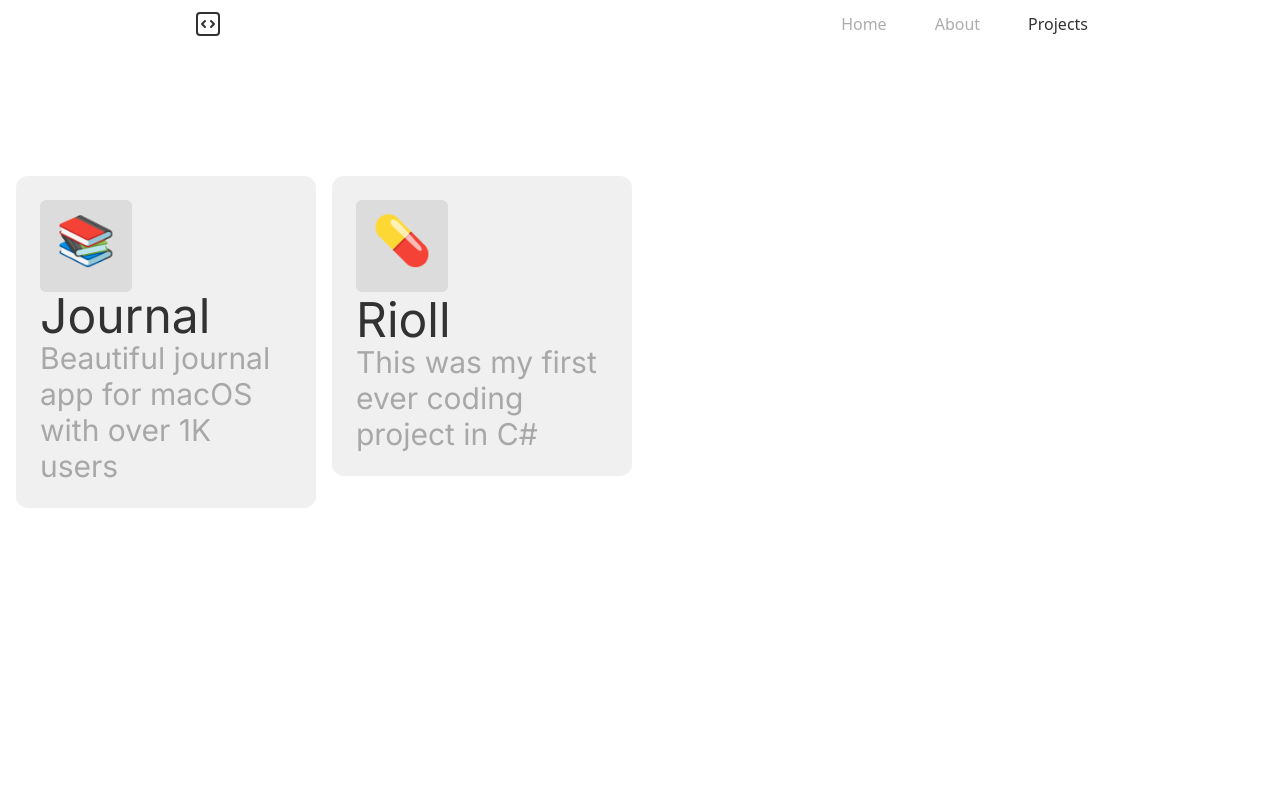
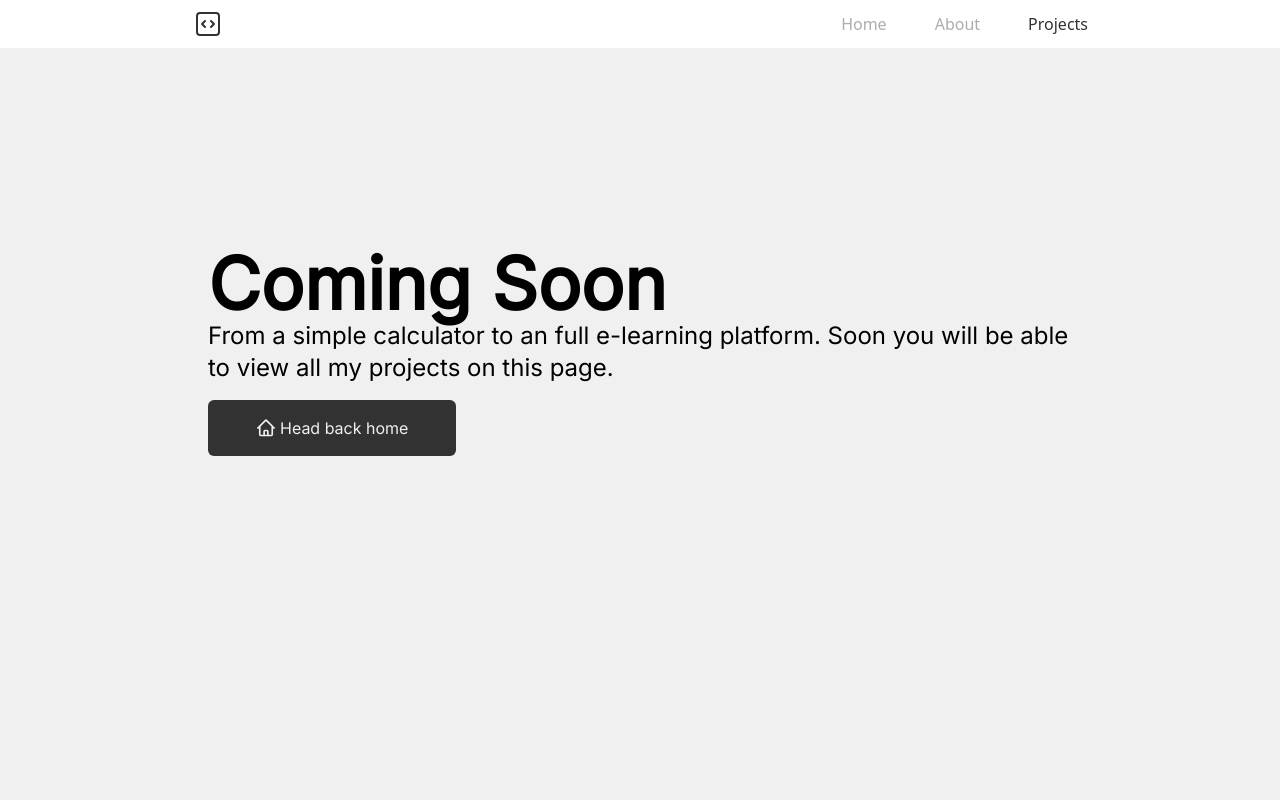
Before and after one commit to DennisCMoes/portfolio-v2, a Next.js app: page /projects in a window 1280 px wide. Shown: the top 800 px of the page. Built offline with nearby package versions, Linux system fonts and the light colour scheme.

Commit message:
Made some more small changes to the UI and reverted the projects page for now, as I'm not sure how I want to handle the project pages yet.

```diff
--- a/src/components/layout/navbar.tsx
+++ b/src/components/layout/navbar.tsx
@@ -2,7 +2,7 @@ import Link from 'next/link'
 import { useRouter } from 'next/router'
 import { useEffect, useState } from 'react'
 
-const ACTIVE_LINK = ''
+const ACTIVE_LINK = 'font-medium'
 const NOT_ACTIVE_LINK = 'text-tertiary'
 
 export default function Navbar() {
--- a/src/components/ui/elongated-image.tsx
+++ b/src/components/ui/elongated-image.tsx
@@ -39,11 +39,6 @@ export default function ElongatedImage({
           style={{ objectFit: isFullSize ? 'cover' : 'contain' }}
           fill
         />
-        {/* {!isFullSize && (
-          <div className="z-10 absolute bottom-4 right-4">
-            <p className="text-secondary-dark">CHANGE</p>
-          </div>
-        )} */}
       </div>
       {description && (
         <small className="block text-tertiary leading-tight">
--- a/src/components/ui/project-card.tsx
+++ b/src/components/ui/project-card.tsx
@@ -1,18 +1,22 @@
 import Link from 'next/link'
 import Project from '@/types/Project'
+import styles from '@/styles/project-card.module.css'
 
 type Props = {
   icon: string
   title: string
   description: string
-  slug: string
+  href: string
 }
 
-export default function ProjectCard({ icon, title, description, slug }: Props) {
+export default function ProjectCard({ icon, title, description, href }: Props) {
+  // TODO: Make sure it will always be no less and no more than 2 lines of text
   return (
     <Link
-      href={`/projects/${slug}`}
-      className="cursor-pointer bg-card-primary-light dark:bg-card-primary-dark w-full aspect-square rounded-xl p-6 inline-flex items-start justify-between flex-col md:hover:scale-105 transition-transform"
+      href={href}
+      target="_blank"
+      rel="noopener noreferrer"
+      className={`${styles.btn} group cursor-pointer bg-card-primary-light dark:bg-card-primary-dark w-full aspect-square p-6 inline-flex items-start justify-between flex-col`}
     >
       {/* TODO: Add darker color that's just darker than the card */}
       <div className="bg-card-secondary-light dark:bg-card-secondary-dark p-4 rounded-md aspect-square text-center">
@@ -22,9 +26,27 @@ export default function ProjectCard({ icon, title, description, slug }: Props) {
         <p className="text-4xl md:text-5xl text-secondary-light dark:text-secondary-dark">
           {title}
         </p>
-        <p className="text-2xl md:text-3xl text-tertiary-light dark:text-tertiary-dark">
+        <p className="-mb-8 md:group-hover:mb-0 transition-all duration-300 text-2xl md:text-3xl text-tertiary-light dark:text-tertiary-dark">
           {description}
         </p>
+        <div className="text-tertiary-light dark:text-tertiary-dark group-hover:delay-100 delay-0 duration-300 opacity-0 md:group-hover:opacity-100 transition-opacity text-lg inline-flex flex-row items-center">
+          <p>github.com</p>
+          <svg
+            aria-hidden="true"
+            fill="none"
+            stroke="currentColor"
+            strokeWidth="2"
+            viewBox="0 0 24 24"
+            xmlns="http://www.w3.org/2000/svg"
+            className="ml-1 w-4 h-4"
+          >
+            <path
+              d="M13.5 4.5L21 12m0 0l-7.5 7.5M21 12H3"
+              strokeLinecap="round"
+              strokeLinejoin="round"
+            ></path>
+          </svg>
+        </div>
       </div>
     </Link>
   )
--- a/src/data/projects.json
+++ b/src/data/projects.json
@@ -1,40 +1,14 @@
 [
   {
-    "icon": "📚",
-    "title": "Journal",
-    "description": "Beautiful journal app for macOS with over 1K users",
-    "slug": "journal",
-    "tags": ["macOS", "Swift", "AppKit", "Cocoa", "Objective-C"],
-    "banner": "https://images.unsplash.com/photo-1461749280684-dccba630e2f6?ixlib=rb-4.0.3&ixid=MnwxMjA3fDB8MHxwaG90by1wYWdlfHx8fGVufDB8fHx8&auto=format&fit=crop&w=2069&q=80",
-    "content": [
-      "Lorem ipsum dolor sit amet, consectetur adipiscing elit. Fusce aliquam elementum urna, ut egestas arcu feugiat sit amet. Vestibulum mollis ultrices consectetur. Pellentesque dignissim, lacus at posuere dapibus, massa est convallis erat, ut commodo augue risus non lacus. Praesent vel nunc ante. Donec justo quam, auctor id elementum in, rutrum sed purus. Ut eget sapien sit amet arcu posuere pretium. Sed magna nisi, viverra nec lacus et, facilisis tempus ipsum. Sed ut dolor sed est maximus cursus. Suspendisse efficitur aliquet ante, eu dapibus sapien tincidunt vitae. Nullam tristique non urna in finibus.",
-
-      "Morbi vitae sapien id massa aliquam vehicula. Donec consequat feugiat tortor vitae fringilla. Morbi quis tellus aliquet, imperdiet leo sed, consectetur est. Suspendisse eget dictum ex. Phasellus ut lobortis eros, nec consequat ligula. Sed nec nisi congue, condimentum ante eu, porta est. Sed quis purus mi. Ut eget lacus luctus metus mattis maximus eu at nisl. Donec nec arcu sed lectus fringilla venenatis. Nulla et risus mauris.",
-
-      "Pellentesque hendrerit lacus dolor. Praesent commodo posuere ornare. Nunc pellentesque massa et enim lacinia aliquet. Mauris vel ligula ex. Donec et metus sagittis, sagittis elit id, porta tellus. Nunc lorem quam, posuere non magna quis, tempus semper nulla. Suspendisse potenti. Donec pretium, nunc vel tincidunt fermentum, eros risus volutpat justo, ut ornare sem risus ac erat. Interdum et malesuada fames ac ante ipsum primis in faucibus. Nullam auctor nisl risus, eu consequat risus pulvinar in. Integer tincidunt, tortor eget euismod ultrices, urna metus mollis orci, dignissim tempus tellus purus at purus. Vivamus aliquet lacus nisi, in hendrerit eros porta et.",
-
-      "Lorem ipsum dolor sit amet, consectetur adipiscing elit. Integer nibh lacus, imperdiet vel erat ac, sollicitudin rhoncus ipsum. Aliquam eu nisl sed leo dapibus vulputate nec non erat. Curabitur fringilla venenatis orci, eget efficitur odio vulputate ut. Curabitur tincidunt eleifend magna in viverra. Praesent euismod, velit eget semper volutpat, tellus arcu fermentum enim, eget vestibulum nunc arcu et justo. Ut ac porta justo, nec viverra ex. In vitae tortor turpis. Nulla non est et nisi tempus aliquet eu non justo. Nulla vitae ullamcorper dolor. Sed vehicula nisi vel risus molestie aliquam. Donec orci urna, tincidunt eu dolor ac, faucibus lacinia ante. Duis quis imperdiet est.",
-
-      "Proin neque eros, tristique sit amet metus ut, rhoncus vulputate arcu. Proin lacinia efficitur malesuada. Duis ut leo a arcu finibus semper. In pellentesque eget purus non placerat. Proin lacinia ac felis sit amet eleifend. Praesent a malesuada augue. Praesent in condimentum nisi."
-    ]
+    "icon": "🛞",
+    "title": "Car Dealership",
+    "description": "Second hand car dealership website on the blockchain",
+    "href": "https://github.com/kingdennis-crypto/Car-Dealership"
   },
   {
-    "icon": "💊",
-    "title": "Rioll",
-    "description": "This was my first ever coding project in C#",
-    "slug": "rioll",
-    "tags": ["macOS", "Swift", "AppKit", "Cocoa", "Objective-C"],
-    "banner": "https://images.unsplash.com/photo-1461749280684-dccba630e2f6?ixlib=rb-4.0.3&ixid=MnwxMjA3fDB8MHxwaG90by1wYWdlfHx8fGVufDB8fHx8&auto=format&fit=crop&w=2069&q=80",
-    "content": [
-      "Lorem ipsum dolor sit amet, consectetur adipiscing elit. Fusce aliquam elementum urna, ut egestas arcu feugiat sit amet. Vestibulum mollis ultrices consectetur. Pellentesque dignissim, lacus at posuere dapibus, massa est convallis erat, ut commodo augue risus non lacus. Praesent vel nunc ante. Donec justo quam, auctor id elementum in, rutrum sed purus. Ut eget sapien sit amet arcu posuere pretium. Sed magna nisi, viverra nec lacus et, facilisis tempus ipsum. Sed ut dolor sed est maximus cursus. Suspendisse efficitur aliquet ante, eu dapibus sapien tincidunt vitae. Nullam tristique non urna in finibus.",
-
-      "Morbi vitae sapien id massa aliquam vehicula. Donec consequat feugiat tortor vitae fringilla. Morbi quis tellus aliquet, imperdiet leo sed, consectetur est. Suspendisse eget dictum ex. Phasellus ut lobortis eros, nec consequat ligula. Sed nec nisi congue, condimentum ante eu, porta est. Sed quis purus mi. Ut eget lacus luctus metus mattis maximus eu at nisl. Donec nec arcu sed lectus fringilla venenatis. Nulla et risus mauris.",
-
-      "Pellentesque hendrerit lacus dolor. Praesent commodo posuere ornare. Nunc pellentesque massa et enim lacinia aliquet. Mauris vel ligula ex. Donec et metus sagittis, sagittis elit id, porta tellus. Nunc lorem quam, posuere non magna quis, tempus semper nulla. Suspendisse potenti. Donec pretium, nunc vel tincidunt fermentum, eros risus volutpat justo, ut ornare sem risus ac erat. Interdum et malesuada fames ac ante ipsum primis in faucibus. Nullam auctor nisl risus, eu consequat risus pulvinar in. Integer tincidunt, tortor eget euismod ultrices, urna metus mollis orci, dignissim tempus tellus purus at purus. Vivamus aliquet lacus nisi, in hendrerit eros porta et.",
-
-      "Lorem ipsum dolor sit amet, consectetur adipiscing elit. Integer nibh lacus, imperdiet vel erat ac, sollicitudin rhoncus ipsum. Aliquam eu nisl sed leo dapibus vulputate nec non erat. Curabitur fringilla venenatis orci, eget efficitur odio vulputate ut. Curabitur tincidunt eleifend magna in viverra. Praesent euismod, velit eget semper volutpat, tellus arcu fermentum enim, eget vestibulum nunc arcu et justo. Ut ac porta justo, nec viverra ex. In vitae tortor turpis. Nulla non est et nisi tempus aliquet eu non justo. Nulla vitae ullamcorper dolor. Sed vehicula nisi vel risus molestie aliquam. Donec orci urna, tincidunt eu dolor ac, faucibus lacinia ante. Duis quis imperdiet est.",
-
-      "Proin neque eros, tristique sit amet metus ut, rhoncus vulputate arcu. Proin lacinia efficitur malesuada. Duis ut leo a arcu finibus semper. In pellentesque eget purus non placerat. Proin lacinia ac felis sit amet eleifend. Praesent a malesuada augue. Praesent in condimentum nisi."
-    ]
+    "icon": "🍴",
+    "title": "My Recipe App",
+    "description": "A mobile app full of great recipes",
+    "href": "https://github.com/kingdennis-crypto/MyRecipeApp"
   }
 ]
--- a/src/pages/about.tsx
+++ b/src/pages/about.tsx
@@ -34,14 +34,14 @@ export default function About() {
               Here are the two most notable things
             </p>
           </div>
-          <div className="grid grid-cols-1 md:grid-cols-2 gap-4">
+          <div className="grid grid-cols-1 md:grid-cols-2 gap-2">
             {ProjectData.map((project, index) => (
               <ProjectCard
                 key={index}
                 icon={project.icon}
                 title={project.title}
                 description={project.description}
-                slug={project.slug}
+                href={project.href}
               />
             ))}
           </div>
--- a/src/pages/projects.tsx
+++ b/src/pages/projects.tsx
@@ -1,9 +1,6 @@
 import { Inter } from 'next/font/google'
 import Head from 'next/head'
 import Link from 'next/link'
-
-import ProjectData from '@/data/projects.json'
-import ProjectCard from '@/components/ui/project-card'
 
 const inter = Inter({ subsets: ['latin'], weight: '400' })
 
@@ -14,14 +11,39 @@ export default function Projects() {
       <Head>
         <title>Projects | Coming soon</title>
       </Head>
-      <main
-        className={`${inter.className} bg-background-light text-secondary-light dark:bg-background-dark dark:text-secondary-dark min-h-screen px-4 py-12 md:py-32`}
-      >
-        <div className="grid grid-cols-1 md:grid-cols-4 gap-4">
-          {ProjectData.map((project, index) => (
-            <ProjectCard key={index} {...project} />
-          ))}
-        </div>
+      <main className={`${inter.className} bg-primary-light`}>
+        <section className="min-h-screen max-w-4xl grid items-center justify-center mx-auto px-4">
+          <div className="-mt-48 space-y-4">
+            <div>
+              <p className="text-7xl font-semibold">Coming Soon</p>
+              <p className="text-2xl">
+                From a simple calculator to an full e-learning platform. Soon
+                you will be able to view all my projects on this page.
+              </p>
+            </div>
+            <Link
+              href="/about"
+              className="flex items-center bg-secondary-light text-primary-light py-4 px-12 md:hover:px-14 transition-all max-w-fit rounded-md"
+            >
+              <svg
+                aria-hidden="true"
+                fill="none"
+                stroke="currentColor"
+                strokeWidth="2"
+                viewBox="0 0 24 24"
+                xmlns="http://www.w3.org/2000/svg"
+                className="w-5 h-5 mr-1"
+              >
+                <path
+                  d="M2.25 12l8.954-8.955c.44-.439 1.152-.439 1.591 0L21.75 12M4.5 9.75v10.125c0 .621.504 1.125 1.125 1.125H9.75v-4.875c0-.621.504-1.125 1.125-1.125h2.25c.621 0 1.125.504 1.125 1.125V21h4.125c.621 0 1.125-.504 1.125-1.125V9.75M8.25 21h8.25"
+                  strokeLinecap="round"
+                  strokeLinejoin="round"
+                ></path>
+              </svg>
+              Head back home
+            </Link>
+          </div>
+        </section>
       </main>
     </>
   )
--- a/src/pages/projects/[slug].tsx
+++ /dev/null
@@ -1,56 +0,0 @@
-import Head from 'next/head'
-import { Inter } from 'next/font/google'
-import { useEffect, useState } from 'react'
-
-import ProjectData from '@/data/projects.json'
-import { useRouter } from 'next/router'
-import ElongatedImage from '@/components/ui/elongated-image'
-
-const inter = Inter({ subsets: ['latin'], weight: '400' })
-
-export default function ProjectDetail() {
-  const router = useRouter()
-  const [project, setProject] = useState<any>(null)
-
-  useEffect(() => {
-    setProject(
-      ProjectData.find((item: any) => item.slug === router.query.slug)!
-    )
-  }, [router.query.slug])
-
-  return (
-    <>
-      <Head>
-        <title>{project ? project.title : 'Project'}</title>
-      </Head>
-      <main
-        className={`${inter.className} bg-background-light text-secondary-light dark:bg-background-dark dark:text-secondary-dark min-h-screen px-4 py-12 md:py-32`}
-      >
-        <section className="max-w-4xl mx-auto space-y-12 text-2xl md:text-2xl">
-          {!project ? (
-            <div>
-              <p>LOADING...</p>
-            </div>
-          ) : (
-            <div className="space-y-4">
-              <div>
-                <p className="text-5xl">{project.title}</p>
-                <div className="flex flex-row gap-4 text-lg">
-                  {project.tags.map((tag: any, index: any) => (
-                    <p key={index}>{tag}</p>
-                  ))}
-                </div>
-              </div>
-              <ElongatedImage image={project.banner} />
-              <div className="space-y-4">
-                {project.content.map((item: any, index: number) => (
-                  <p key={index}>{item}</p>
-                ))}
-              </div>
-            </div>
-          )}
-        </section>
-      </main>
-    </>
-  )
-}
--- /dev/null
+++ b/src/styles/project-card.module.css
@@ -0,0 +1,10 @@
+.btn {
+  clip-path: inset(4px round 12px);
+  transition: all 0.3s ease-in-out;
+}
+
+@media (min-width: 768px) {
+  .btn:hover {
+    clip-path: inset(0px round 14px);
+  }
+}
```
